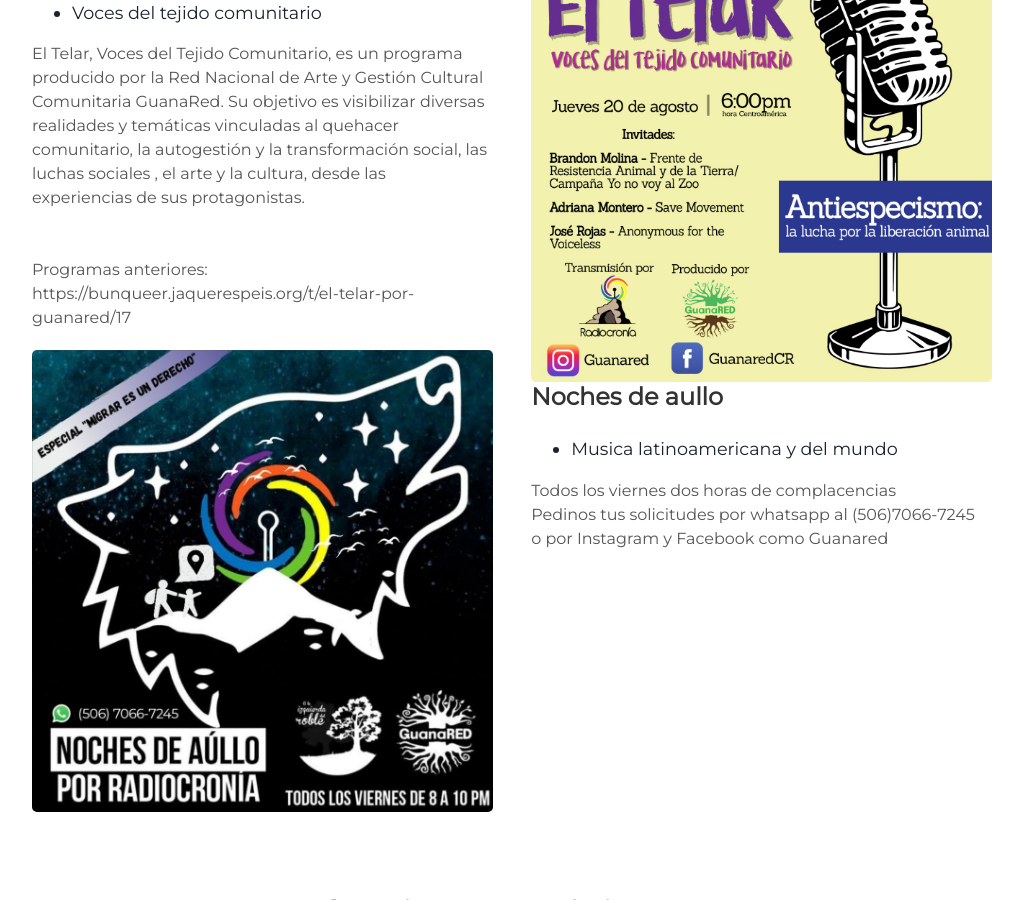
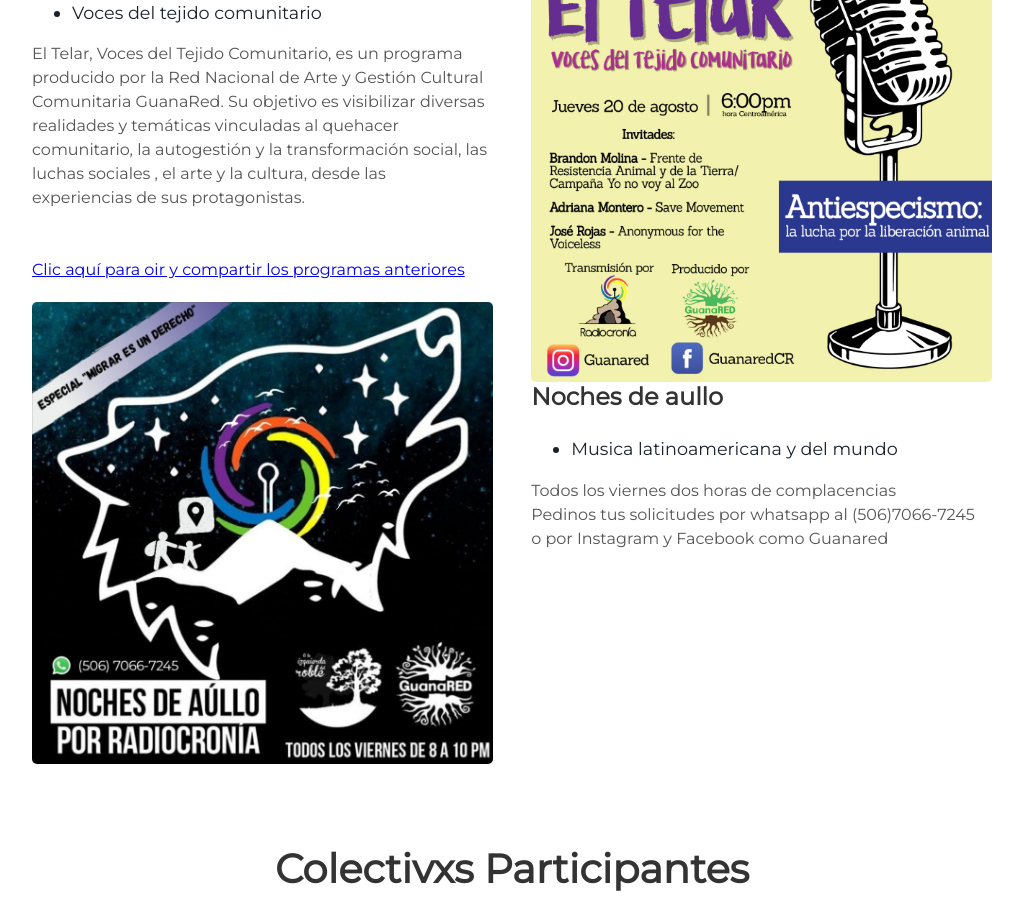
Before and after one commit to JaquerEspeis/radiocronia, a Jekyll site: the page built from index.html, in a window 1280 px wide and 900 px high, scrolled down 1364 px. Shown: the whole window, without its empty margins (128-1151 px from the left). Built offline with Jekyll 4.4.1, drawn with Linux system fonts in a browser that asks for light colours.

Commit message:
Arreglé el enlace a programas anteriores de El Telar

```diff
--- a/_includes/about.html
+++ b/_includes/about.html
@@ -24,7 +24,7 @@
       la autogestión y la transformación social, las luchas sociales , el arte y la cultura,
       desde las experiencias de sus protagonistas.
       <br><br><br>
-      Programas anteriores: https://bunqueer.jaquerespeis.org/t/el-telar-por-guanared/17
+      <a href="https://bunqueer.jaquerespeis.org/t/el-telar-por-guanared/17">Clic aquí para oir y compartir los programas anteriores</a>
     </div>
     </p>
   </div>
```
